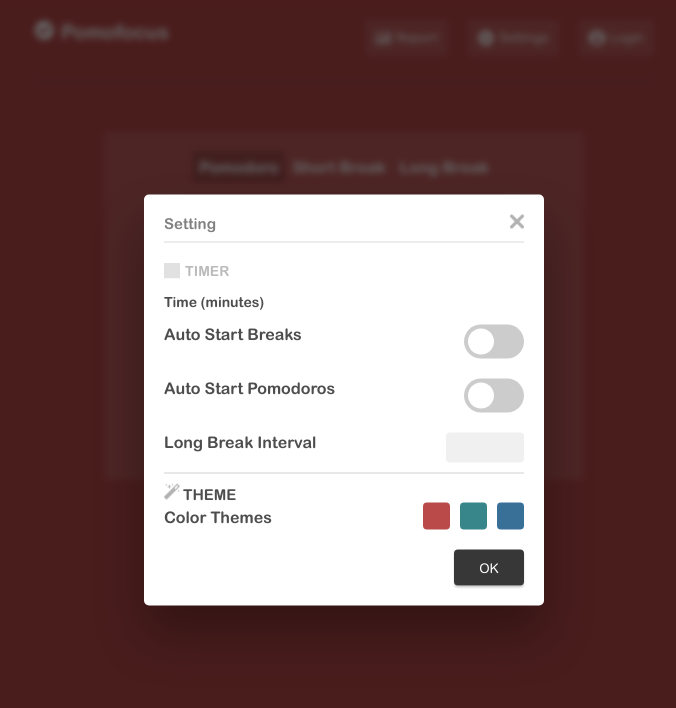
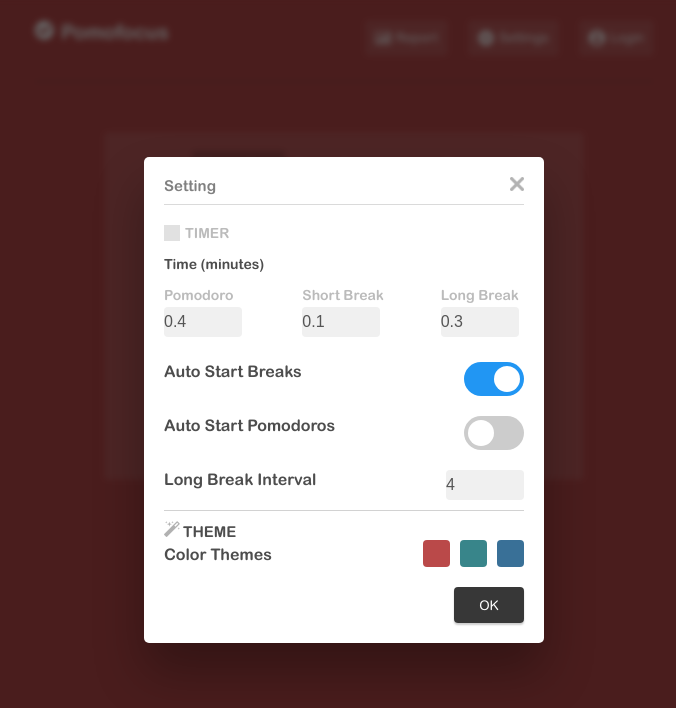
Before and after one commit to chaiyikang/pomofocus-react, a React (Create React App) app: page / in a window 1280 px wide. Both pictures are taken after a click on the button "Settings". Shown: the top 708 px of the page, without its empty margins (296-972 px from the left). Built offline with nearby package versions, Linux system fonts and the light colour scheme; grey boxes are pictures that could not be loaded.

Commit message:
implemented settings with controlled elements (BAD)

```diff
--- a/src/App.js
+++ b/src/App.js
@@ -27,12 +27,19 @@ const defaultSettings = {
 function App() {
 	const [settingsOpen, setSettingsOpen] = useState(false);
 	const [reportOpen, setReportOpen] = useState(false);
+	const [settings, setSettings] = useState(defaultSettings);
 
 	return (
 		<>
 			<NavBar setSettingsOpen={setSettingsOpen} setReportOpen={setReportOpen} />
-			<AppWindow>
-				{settingsOpen && <Settings setSettingsOpen={setSettingsOpen} />}
+			<AppWindow settings={settings} setSettings={setSettings}>
+				{settingsOpen && (
+					<Settings
+						setSettingsOpen={setSettingsOpen}
+						settings={settings}
+						setSettings={setSettings}
+					/>
+				)}
 				{reportOpen && (
 					<Report
 						closeReport={() => {
@@ -45,8 +52,7 @@ function App() {
 	);
 }
 
-function AppWindow({ children }) {
-	const [settings, setSettings] = useState(defaultSettings);
+function AppWindow({ children, settings, setSettings }) {
 	const [secondsLeft, setSecondsLeft] = useState(settings.lengthsSec.pomodoro);
 	const secondsLeftRef = useRef(settings.lengthsSec.pomodoro);
 	const [timerRunning, setTimerRunning] = useState(false);
--- a/src/components/Settings.js
+++ b/src/components/Settings.js
@@ -5,16 +5,49 @@ import { CloseButton } from "./CloseButton";
 import { Overlay } from "./Overlay";
 import { ColorPickerModal } from "./ColorPickerModal";
 
-export function Settings({ setSettingsOpen }) {
+export function Settings({ setSettingsOpen, settings, setSettings }) {
 	const [colorPickerOpen, setColorPickerOpen] = useState(false);
+	function handleChangeSettings(event) {
+		const settingName = event.target.name;
+		if (settingName === "toggleBreak" || settingName === "togglePomodoro")
+			return setSettings((old) => ({ ...old, [settingName]: event.target.checked }));
+
+		const valueSeconds = +event.target.value * 60;
+		const validValue = Math.sign(valueSeconds) === 1;
+		if (validValue)
+			setSettings((old) => ({
+				...old,
+				lengthsSec: { ...old.lengthsSec, [settingName]: valueSeconds },
+			}));
+	}
+
 	return (
 		<>
 			<div className="settings">
 				<SettingsHeader closeButtonHandler={() => setSettingsOpen(false)} />
 				<form className="settings-form">
-					<ToggleDiv toggleId="toggle1">Auto Start Breaks</ToggleDiv>
-					<ToggleDiv toggleId="toggle2">Auto Start Pomodoros</ToggleDiv>
-					<IntervalSettings />
+					<LengthSettings
+						handleChangeSettings={handleChangeSettings}
+						settingsLength={settings.lengthsSec}
+					/>
+					<ToggleDiv
+						handleChangeSettings={handleChangeSettings}
+						activeOrNot={settings.toggleBreak}
+						name="toggleBreak"
+					>
+						Auto Start Breaks
+					</ToggleDiv>
+					<ToggleDiv
+						handleChangeSettings={handleChangeSettings}
+						activeOrNot={settings.togglePomodoro}
+						name="togglePomodoro"
+					>
+						Auto Start Pomodoros
+					</ToggleDiv>
+					<IntervalSettings
+						handleChangeSettings={handleChangeSettings}
+						currentInterval={settings.interval}
+					/>
 					<ColorPicker>
 						<ColorPickerSquares setColorPickerOpen={setColorPickerOpen} />
 					</ColorPicker>
@@ -42,13 +75,72 @@ function SettingsHeader({ closeButtonHandler }) {
 	);
 }
 
-function ToggleDiv({ toggleId, children }) {
+function LengthSettings({ settingsLength, handleChangeSettings }) {
+	return (
+		<div className="time-settings-grid">
+			<p className="settings-label">Pomodoro</p>
+			<p className=" settings-label">Short Break</p>
+			<p className="settings-label">Long Break</p>
+			<input
+				type="number"
+				name="pomodoro"
+				value={
+					settingsLength.pomodoro % 60 === 0
+						? settingsLength.pomodoro / 60
+						: (settingsLength.pomodoro / 60).toFixed(1)
+				}
+				onChange={handleChangeSettings}
+				min="0.1"
+				step="0.1"
+				className="pomodoro-input time-input"
+				required=""
+			/>
+			<input
+				type="number"
+				name="shortBreak"
+				value={
+					settingsLength.shortBreak % 60 === 0
+						? settingsLength.shortBreak / 60
+						: (settingsLength.shortBreak / 60).toFixed(1)
+				}
+				onChange={handleChangeSettings}
+				min="0.1"
+				step="0.1"
+				className="shortBreak-input time-input"
+				required=""
+			/>
+			<input
+				type="number"
+				name="longBreak"
+				value={
+					settingsLength.longBreak % 60 === 0
+						? settingsLength.longBreak / 60
+						: (settingsLength.longBreak / 60).toFixed(1)
+				}
+				onChange={handleChangeSettings}
+				min="0.1"
+				step="0.1"
+				className="longBreak-input time-input"
+				required=""
+			/>
+		</div>
+	);
+}
+
+function ToggleDiv({ name, children, activeOrNot, handleChangeSettings }) {
 	return (
 		<div className="toggle-auto">
 			<span className="sec-settings-label">{children}</span>
 			<div className="toggleWrapper">
-				<input name="toggleStartBreaks" className="toggle" type="checkbox" id={toggleId} />
-				<label htmlFor={toggleId}>
+				<input
+					checked={activeOrNot}
+					name={name}
+					onChange={handleChangeSettings}
+					className="toggle"
+					type="checkbox"
+					id={name}
+				/>
+				<label htmlFor={name}>
 					<span className="slider round" />
 				</label>
 			</div>
@@ -56,17 +148,18 @@ function ToggleDiv({ toggleId, children }) {
 	);
 }
 
-function IntervalSettings() {
+function IntervalSettings({ currentInterval, handleChangeSettings }) {
 	return (
 		<div className="settings-interval">
 			<span className="sec-settings-label long-break-interval">Long Break Interval</span>
 			<input
-				name="longBreakInterval"
+				name="interval"
 				type="number"
+				value={currentInterval}
+				onChange={handleChangeSettings}
 				min={0}
 				step={1}
 				className="long-break-interval-input time-input"
-				defaultValue=""
 				required=""
 			/>
 		</div>
```
